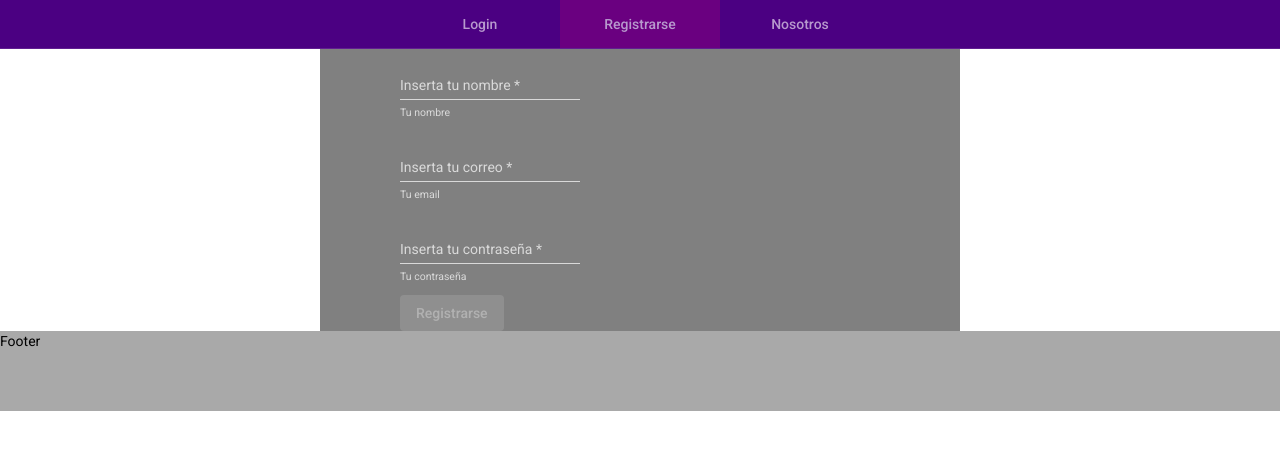
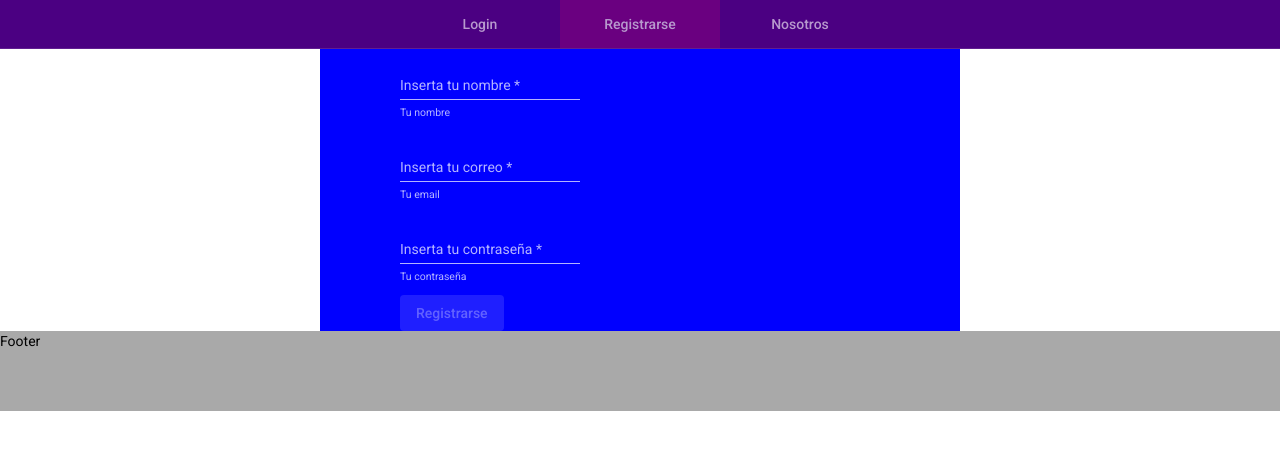
Before and after one commit to jdoble97/Vocatech, an Angular app in the folder cliente/vocatech/: page /register in a window 1280 px wide. Shown: the top 450 px of the page. Built offline with nearby package versions, Linux system fonts and the light colour scheme.

Commit message:
arreglando fallos merge

```diff
--- a/cliente/vocatech/src/app/component/nologueado/register/register.component.css
+++ b/cliente/vocatech/src/app/component/nologueado/register/register.component.css
@@ -0,0 +1,5 @@
+.containerForm{
+
+    background-color: blue;
+
+}
```
Also changed, not shown: 1 other file (tests, documents, lock files or other folders).
